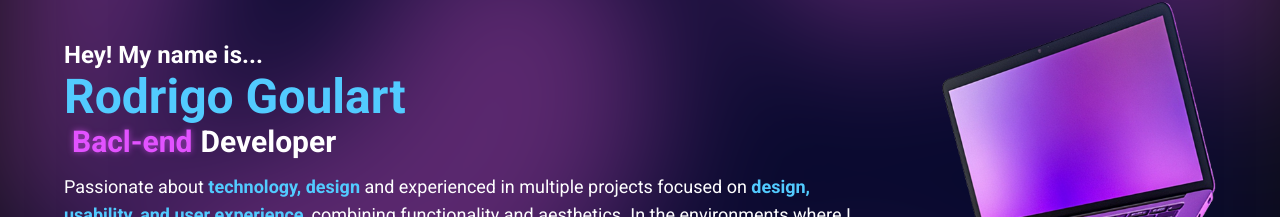
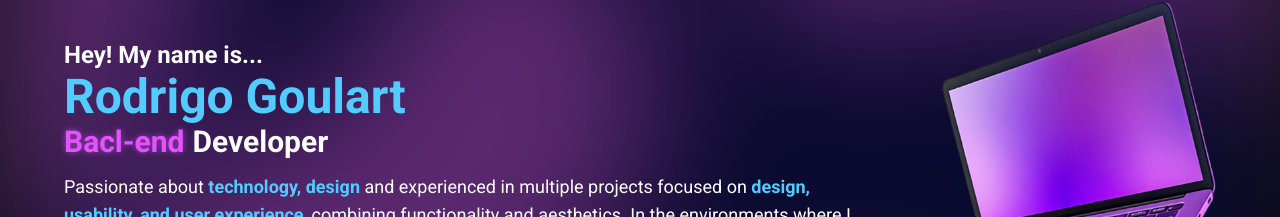
Before and after one commit to RodrigoDGoulart/portfolio, a React (Vite) app: page / in a window 1280 px wide. Shown: the part 229-446 px from the top of the page. Built offline with nearby package versions, Linux system fonts and the light colour scheme.

Commit message:
fix: adjust banner titles alignment

```diff
--- a/src/components/Sections/Banner/index.tsx
+++ b/src/components/Sections/Banner/index.tsx
@@ -174,7 +174,9 @@ export default function Banner() {
           </Title>
 
           <div className={styles.subtitle}>
-            <span>{t("banner.prefixsubtitle")}</span>
+            {t("banner.prefixsubtitle") && (
+              <span>{t("banner.prefixsubtitle")}</span>
+            )}
             <b
               style={{
                 color: displayColor,
@@ -184,7 +186,9 @@ export default function Banner() {
             >
               {displayText}
             </b>
-            <span>{t("banner.sufixsubtitle")}</span>
+            {t("banner.sufixsubtitle") && (
+              <span>{t("banner.sufixsubtitle")}</span>
+            )}
           </div>
         </div>
 
```
